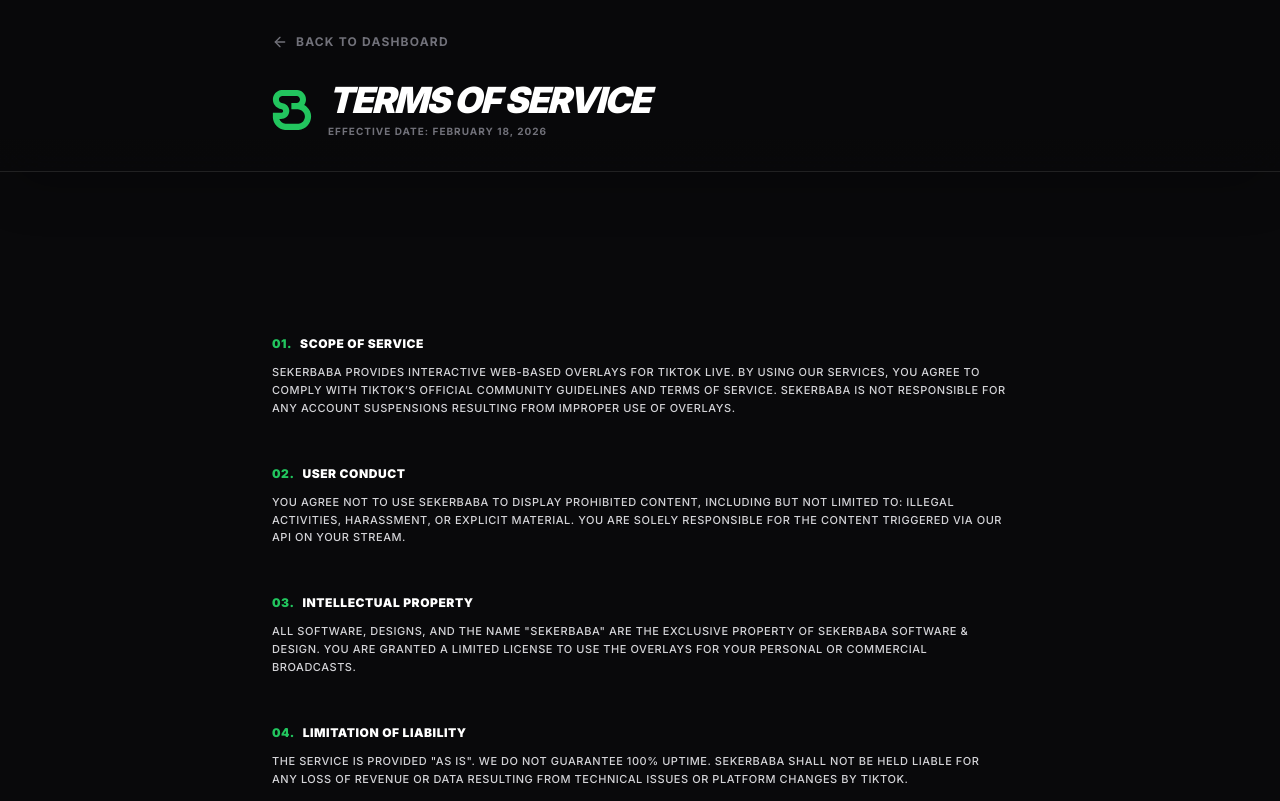
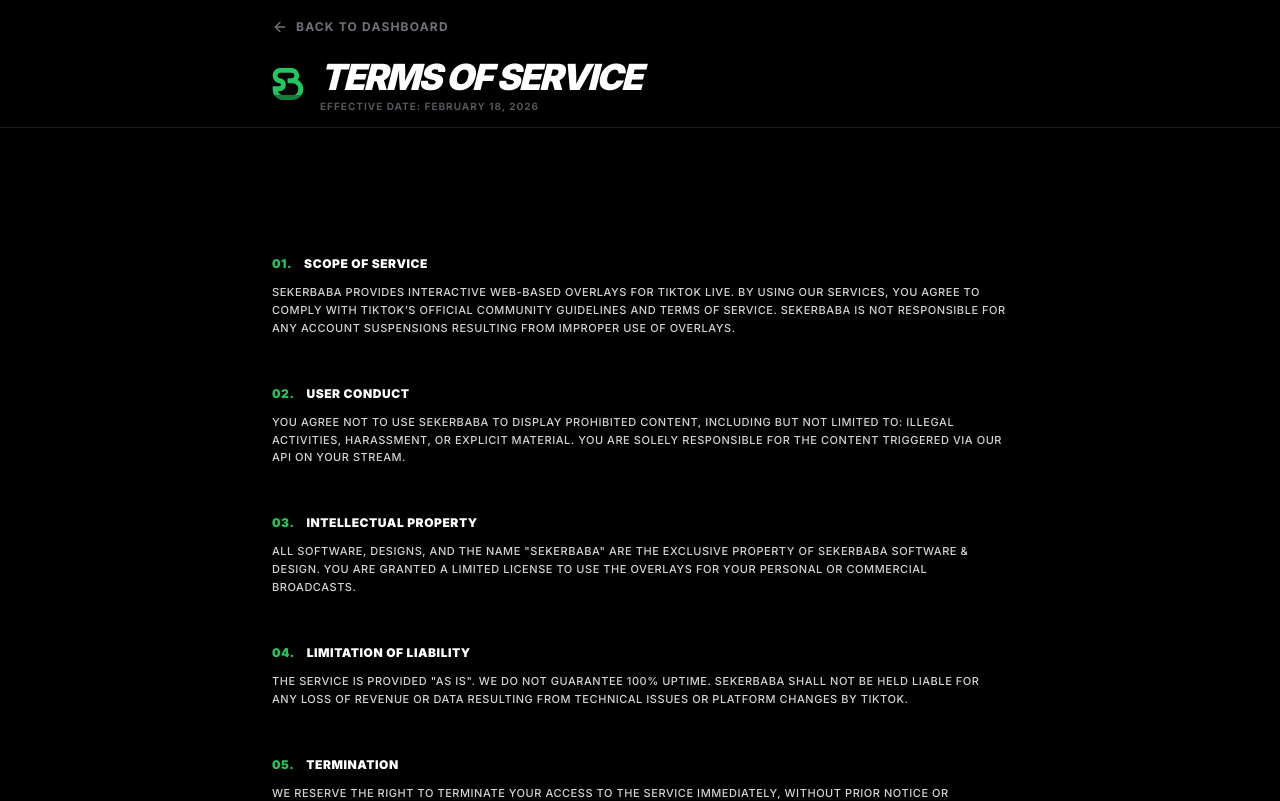
Before and after one commit to muhtarremsi/tiktok-overlay, a Next.js app: page /terms in a window 1280 px wide. Shown: the top 801 px of the page. Built offline with nearby package versions, Linux system fonts and the light colour scheme.

Commit message:
Smooth Animation & Layout Sync v0.030081: Increased transition duration to 500ms with ease-out. Synced header height and content padding (pt-44) for pixel-perfect match between Terms and Privacy.

```diff
--- a/app/terms/page.tsx
+++ b/app/terms/page.tsx
@@ -8,20 +8,23 @@
 }
 
 export default function Terms() {
-  const [isVisible, setIsVisible] = useState(false); // Für Fade-Animation
+  const [isVisible, setIsVisible] = useState(false);
   const [showScroll, setShowScroll] = useState(false);
   const router = useRouter();
 
   useEffect(() => {
-    // Trigger Fade-In beim Mounten
-    setIsVisible(true);
+    // Kurze Verzögerung für smootheren Start
+    const timer = setTimeout(() => setIsVisible(true), 50);
 
     const checkScroll = () => {
       if (window.scrollY > 200) setShowScroll(true);
       else setShowScroll(false);
     };
     window.addEventListener('scroll', checkScroll);
-    return () => window.removeEventListener('scroll', checkScroll);
+    return () => {
+      window.removeEventListener('scroll', checkScroll);
+      clearTimeout(timer);
+    };
   }, []);
 
   const scrollToTop = (e: React.MouseEvent) => {
@@ -29,75 +32,71 @@
     window.scrollTo({ top: 0, behavior: 'smooth' });
   };
 
-  // Logik für Fade-Out vor dem Seitenwechsel
   const handleExit = () => {
-    setIsVisible(false); // Start Fade-Out
+    setIsVisible(false);
     setTimeout(() => {
-      router.push('/'); // Warte 300ms bis Animation fertig ist, dann navigiere
-    }, 300);
+      router.push('/');
+    }, 500); // 500ms warten für Animation
   };
 
   const handlePageClick = (e: React.MouseEvent) => {
     const target = e.target as HTMLElement;
-    // Wenn auf Inhalt, Links oder Button geklickt wird -> Nichts tun
     if (target.closest('section') || target.closest('button') || target.closest('a')) return;
-
-    // Sonst -> Fade Out und Home
     handleExit();
   };
 
   return (
     <div
       onClick={handlePageClick}
-      className={`min-h-screen bg-[#09090b] text-white font-sans p-8 md:p-20 selection:bg-green-500/30 uppercase italic font-bold cursor-pointer transition-opacity duration-300 ease-in-out ${isVisible ? 'opacity-100' : 'opacity-0'}`}
+      className={`min-h-screen bg-black text-white font-sans p-8 md:p-20 selection:bg-green-500/30 uppercase italic font-bold cursor-pointer transition-opacity duration-500 ease-out ${isVisible ? 'opacity-100 translate-y-0' : 'opacity-0 translate-y-4'}`}
     >
 
-      {/* FIXED HEADER */}
-      <div className="fixed top-0 left-0 w-full z-50 bg-[#09090b]/90 backdrop-blur-xl border-b border-white/10 shadow-2xl transition-all duration-300">
-        <div className="max-w-4xl mx-auto px-8 md:px-20 py-8 space-y-6">
+      {/* FIXED HEADER - IDENTISCHE HÖHE */}
+      <div className="fixed top-0 left-0 w-full z-50 bg-black/90 backdrop-blur-xl border-b border-white/10 shadow-2xl h-32 flex flex-col justify-center transition-all">
+        <div className="max-w-4xl mx-auto w-full px-8 md:px-20 space-y-4">
           <button onClick={handleExit} className="inline-flex items-center gap-2 text-zinc-500 hover:text-green-500 transition-colors text-xs tracking-widest not-italic bg-transparent border-none cursor-pointer outline-none">
             <ArrowLeft size={16} /> BACK TO DASHBOARD
           </button>
           <div className="flex items-center gap-4 not-italic">
-            <SekerLogo className="text-green-500 w-10 h-10" />
+            <SekerLogo className="text-green-500 w-8 h-8" />
             <div>
-              <h1 className="text-4xl font-black italic tracking-tighter uppercase">Terms of Service</h1>
-              <p className="text-zinc-500 text-[10px] tracking-widest mt-1 uppercase">EFFECTIVE DATE: FEBRUARY 18, 2026</p>
+              <h1 className="text-3xl md:text-4xl font-black italic tracking-tighter uppercase leading-none">Terms of Service</h1>
+              <p className="text-zinc-500 text-[10px] tracking-widest mt-1 uppercase leading-none">EFFECTIVE DATE: FEBRUARY 18, 2026</p>
             </div>
           </div>
         </div>
-        <div className="absolute bottom-0 left-0 w-full h-8 bg-gradient-to-t from-transparent to-[#09090b]/20 pointer-events-none"></div>
+        <div className="absolute bottom-0 left-0 w-full h-8 bg-gradient-to-t from-transparent to-black/40 pointer-events-none"></div>
       </div>
 
-      {/* CONTENT - PT-64 (EXAKT GLEICH WIE PRIVACY) */}
-      <div className="max-w-4xl mx-auto px-8 md:px-20 pt-64 pb-20 space-y-12 text-zinc-300 text-[11px] leading-relaxed tracking-wider not-italic font-medium">
+      {/* CONTENT - PT-44 FÜR PERFEKTEN ABSTAND */}
+      <div className="max-w-4xl mx-auto px-8 md:px-20 pt-44 pb-20 space-y-12 text-zinc-300 text-[11px] leading-relaxed tracking-wider not-italic font-medium">
         <section>
-          <h2 className="text-white font-black text-xs mb-3 uppercase flex items-center gap-2"><span className="text-green-500">01.</span> Scope of Service</h2>
+          <h2 className="text-white font-black text-xs mb-3 uppercase flex items-center gap-3"><span className="text-green-500">01.</span> Scope of Service</h2>
           <p>SEKERBABA provides interactive web-based overlays for TikTok Live. By using our services, you agree to comply with TikTok’s official Community Guidelines and Terms of Service. SEKERBABA is not responsible for any account suspensions resulting from improper use of overlays.</p>
         </section>
 
         <section>
-          <h2 className="text-white font-black text-xs mb-3 uppercase flex items-center gap-2"><span className="text-green-500">02.</span> User Conduct</h2>
+          <h2 className="text-white font-black text-xs mb-3 uppercase flex items-center gap-3"><span className="text-green-500">02.</span> User Conduct</h2>
           <p>You agree not to use SEKERBABA to display prohibited content, including but not limited to: illegal activities, harassment, or explicit material. You are solely responsible for the content triggered via our API on your stream.</p>
         </section>
 
         <section>
-          <h2 className="text-white font-black text-xs mb-3 uppercase flex items-center gap-2"><span className="text-green-500">03.</span> Intellectual Property</h2>
+          <h2 className="text-white font-black text-xs mb-3 uppercase flex items-center gap-3"><span className="text-green-500">03.</span> Intellectual Property</h2>
           <p>All software, designs, and the name "SEKERBABA" are the exclusive property of Sekerbaba Software & Design. You are granted a limited license to use the overlays for your personal or commercial broadcasts.</p>
         </section>
 
         <section>
-          <h2 className="text-white font-black text-xs mb-3 uppercase flex items-center gap-2"><span className="text-green-500">04.</span> Limitation of Liability</h2>
+          <h2 className="text-white font-black text-xs mb-3 uppercase flex items-center gap-3"><span className="text-green-500">04.</span> Limitation of Liability</h2>
           <p>The service is provided "as is". We do not guarantee 100% uptime. SEKERBABA shall not be held liable for any loss of revenue or data resulting from technical issues or platform changes by TikTok.</p>
         </section>
 
         <section>
-          <h2 className="text-white font-black text-xs mb-3 uppercase flex items-center gap-2"><span className="text-green-500">05.</span> Termination</h2>
+          <h2 className="text-white font-black text-xs mb-3 uppercase flex items-center gap-3"><span className="text-green-500">05.</span> Termination</h2>
           <p>We reserve the right to terminate your access to the Service immediately, without prior notice or liability, for any reason whatsoever, including without limitation if you breach the Terms.</p>
         </section>
 
         <section>
-          <h2 className="text-white font-black text-xs mb-3 uppercase flex items-center gap-2"><span className="text-green-500">06.</span> Changes to Terms</h2>
+          <h2 className="text-white font-black text-xs mb-3 uppercase flex items-center gap-3"><span className="text-green-500">06.</span> Changes to Terms</h2>
           <p>We reserve the right, at our sole discretion, to modify or replace these Terms at any time. By continuing to access or use our Service after those revisions become effective, you agree to be bound by the revised terms.</p>
         </section>
 
@@ -108,7 +107,7 @@
 
       <button
         onClick={scrollToTop}
-        className={`fixed bottom-8 right-8 bg-green-500 text-black p-3 rounded-full shadow-lg hover:scale-110 transition-all duration-300 z-50 ${showScroll ? "opacity-100 translate-y-0" : "opacity-0 translate-y-10 pointer-events-none"}`}
+        className={`fixed bottom-8 right-8 bg-green-500 text-black p-3 rounded-full shadow-lg hover:scale-110 transition-all duration-500 z-50 ${showScroll ? "opacity-100 translate-y-0" : "opacity-0 translate-y-10 pointer-events-none"}`}
       >
         <ArrowUp size={20} strokeWidth={3} />
       </button>
```
Also changed, not shown: app/privacy/page.tsx (+22 -21 lines).
